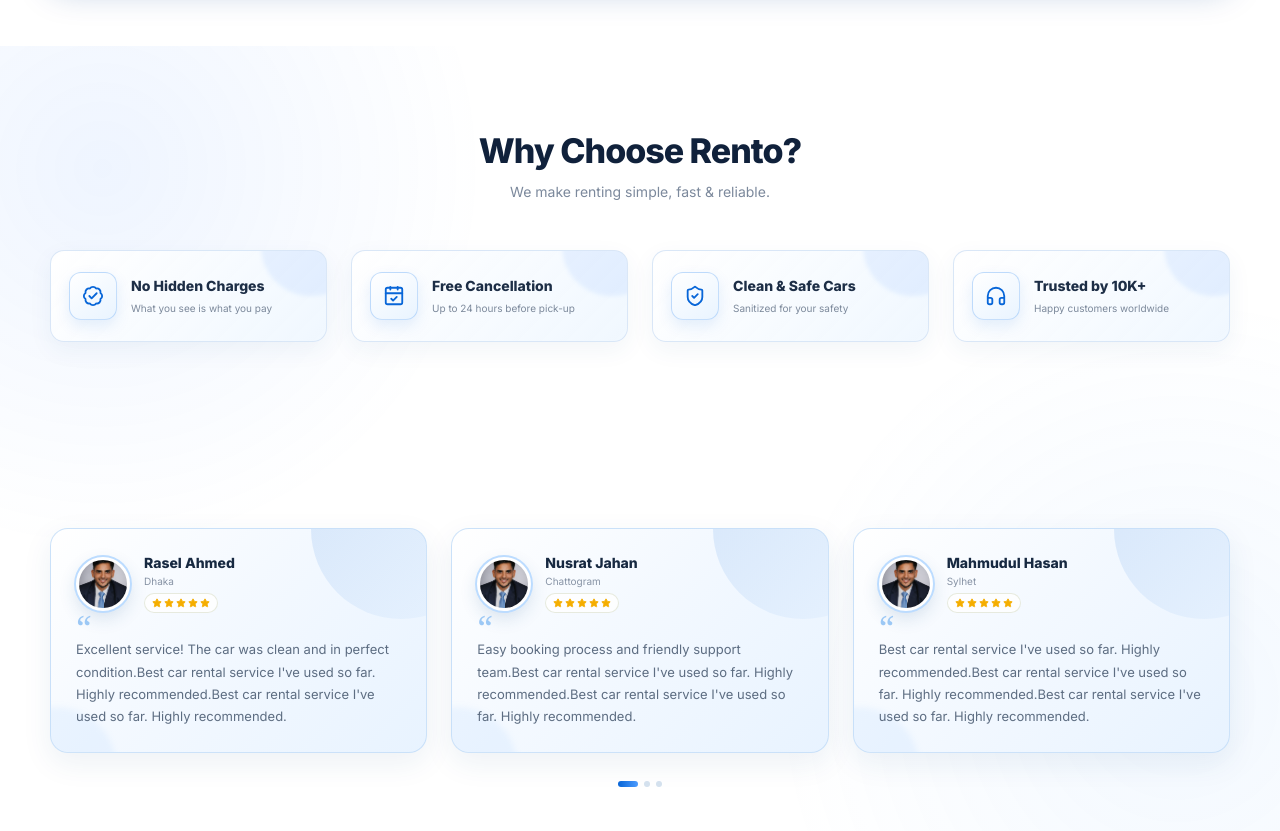
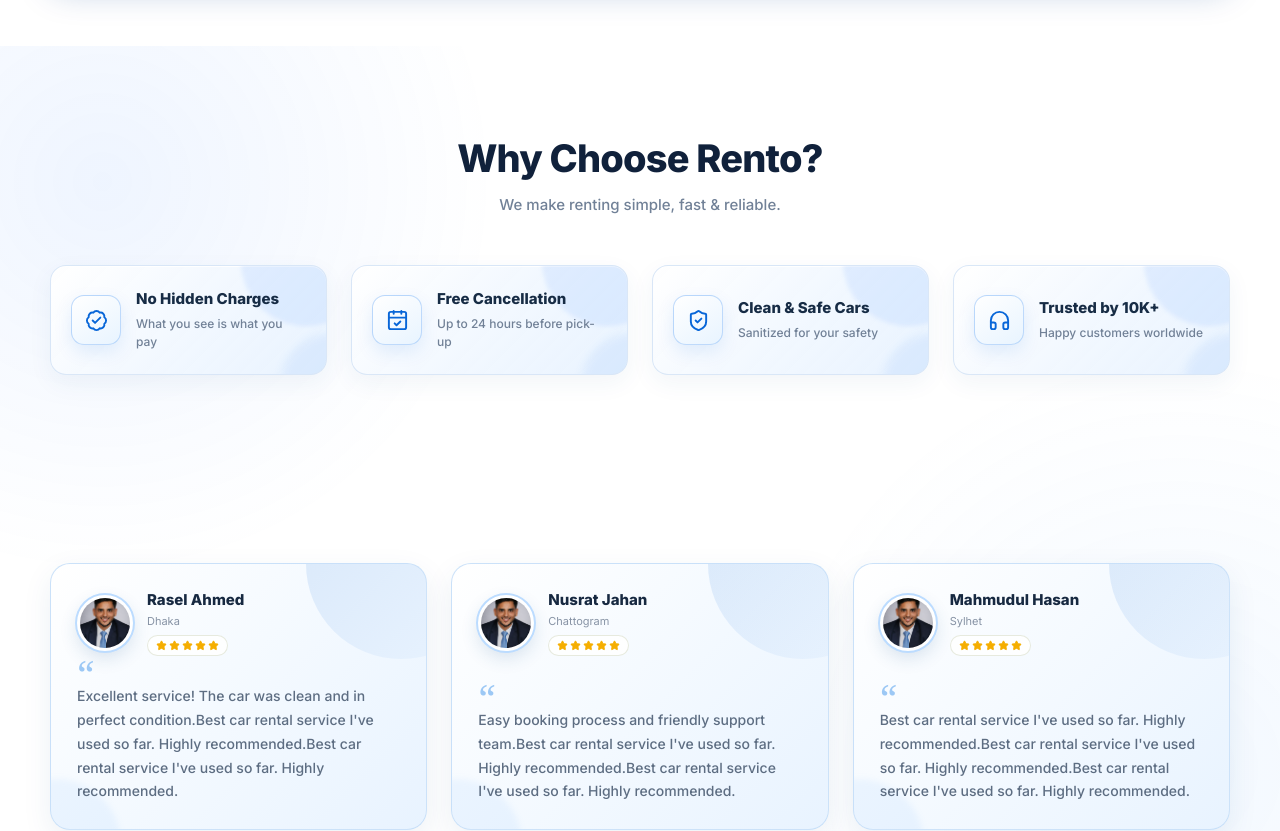
Before and after one commit to neerajkumarroy/rento, a React (Vite) app: page / in a window 1280 px wide. Shown: the part 1540-2371 px from the top of the page. Built offline with nearby package versions, Linux system fonts and the light colour scheme.

Commit message:
set whaychoose us

```diff
--- a/src/components/WhyChoose/WhyChoose.css
+++ b/src/components/WhyChoose/WhyChoose.css
@@ -1,11 +1,11 @@
 /* =========================================================
-   WHY CHOOSE RENTO - MODERN VERSION
+   WHY CHOOSE RENTO - MODERN & RESPONSIVE
 ========================================================= */
 
 .why-choose-section {
   position: relative;
   width: 100%;
-  padding: 85px 0 75px;
+  padding: 90px 0 85px;
   overflow: hidden;
 
   background:
@@ -27,15 +27,19 @@
   z-index: 2;
 
   width: calc(100% - 100px);
-  margin: 0 50px;
+  max-width: 1500px;
+
+  margin-left: auto;
+  margin-right: auto;
 }
 
 /* =========================================================
-   HEADING
+   HEADINGS
 ========================================================= */
 
 .why-choose-heading,
 .reviews-heading {
+  width: 100%;
   text-align: center;
 }
 
@@ -45,26 +49,26 @@
 
   color: #10213b;
 
-  font-size: 34px;
-  line-height: 1.15;
-
+  font-size: 38px;
+  line-height: 1.2;
   font-weight: 800;
 
-  letter-spacing: -1px;
+  letter-spacing: -0.8px;
 }
 
 .why-choose-heading p,
 .reviews-heading p {
-  margin: 11px 0 0;
+  margin: 12px 0 0;
 
-  color: #7c899c;
+  color: #718197;
 
-  font-size: 14px;
-  line-height: 1.5;
+  font-size: 15px;
+  line-height: 1.6;
+  font-weight: 500;
 }
 
 /* =========================================================
-   BENEFITS
+   BENEFITS GRID
 ========================================================= */
 
 .benefits-grid {
@@ -73,7 +77,7 @@
   margin-top: 48px;
 
   display: grid;
-  grid-template-columns: repeat(4, 1fr);
+  grid-template-columns: repeat(4, minmax(0, 1fr));
 
   gap: 24px;
 }
@@ -85,28 +89,31 @@
 .benefit-item {
   position: relative;
 
-  min-height: 92px;
+  min-width: 0;
+  min-height: 110px;
 
-  padding: 18px;
+  padding: 20px;
 
   display: flex;
   align-items: center;
 
-  gap: 14px;
+  gap: 15px;
 
   overflow: hidden;
 
   border: 1px solid rgba(214, 229, 247, 0.9);
-
-  border-radius: 14px;
+  border-radius: 16px;
 
   background: linear-gradient(
     135deg,
-    rgba(255, 255, 255, 0.98),
-    rgba(239, 247, 255, 0.92)
+    rgba(255, 255, 255, 0.98) 0%,
+    rgba(242, 248, 255, 0.96) 50%,
+    rgba(231, 242, 255, 0.92) 100%
   );
 
-  box-shadow: 0 8px 25px rgba(38, 87, 137, 0.06);
+  box-shadow:
+    0 8px 25px rgba(38, 87, 137, 0.06),
+    inset 0 1px 0 rgba(255, 255, 255, 0.9);
 
   transition:
     transform 0.3s ease,
@@ -114,9 +121,31 @@
     border-color 0.3s ease;
 }
 
-/* subtle light */
+/* Background glow */
 
 .benefit-item::before {
+  content: "";
+
+  position: absolute;
+
+  width: 130px;
+  height: 130px;
+
+  top: -70px;
+  right: -45px;
+
+  border-radius: 50%;
+
+  background: rgba(77, 148, 255, 0.11);
+
+  filter: blur(2px);
+
+  pointer-events: none;
+}
+
+/* Bottom glow */
+
+.benefit-item::after {
   content: "";
 
   position: absolute;
@@ -124,22 +153,28 @@
   width: 100px;
   height: 100px;
 
-  top: -55px;
-  right: -35px;
+  right: -55px;
+  bottom: -60px;
 
   border-radius: 50%;
 
-  background: rgba(77, 148, 255, 0.1);
+  background: rgba(45, 132, 239, 0.08);
 
-  filter: blur(2px);
+  filter: blur(4px);
+
+  pointer-events: none;
 }
 
+/* Hover */
+
 .benefit-item:hover {
-  transform: translateY(-5px);
+  transform: translateY(-6px);
 
-  border-color: #c8ddf7;
+  border-color: rgba(84, 155, 225, 0.55);
 
-  box-shadow: 0 16px 35px rgba(25, 92, 170, 0.12);
+  box-shadow:
+    0 18px 40px rgba(25, 92, 170, 0.12),
+    0 5px 15px rgba(25, 92, 170, 0.06);
 }
 
 /* =========================================================
@@ -150,10 +185,10 @@
   position: relative;
   z-index: 2;
 
-  width: 48px;
-  height: 48px;
+  width: 50px;
+  height: 50px;
 
-  flex-shrink: 0;
+  flex: 0 0 50px;
 
   display: flex;
   align-items: center;
@@ -161,18 +196,28 @@
 
   color: #0866d8;
 
-  border: 1px solid rgba(132, 184, 247, 0.45);
+  border: 1px solid rgba(132, 184, 247, 0.5);
 
-  border-radius: 12px;
+  border-radius: 13px;
 
-  background: linear-gradient(145deg, #ffffff 0%, #e9f4ff 100%);
+  background: linear-gradient(145deg, #ffffff 0%, #e8f4ff 100%);
 
-  box-shadow: 0 6px 15px rgba(8, 102, 216, 0.1);
+  box-shadow: 0 7px 18px rgba(8, 102, 216, 0.1);
+
+  transition:
+    transform 0.3s ease,
+    box-shadow 0.3s ease;
 }
 
 .benefit-icon svg {
-  width: 22px;
-  height: 22px;
+  width: 23px;
+  height: 23px;
+}
+
+.benefit-item:hover .benefit-icon {
+  transform: scale(1.06);
+
+  box-shadow: 0 10px 24px rgba(8, 102, 216, 0.16);
 }
 
 /* =========================================================
@@ -184,30 +229,36 @@
   z-index: 2;
 
   min-width: 0;
+
+  flex: 1;
 }
 
 .benefit-content h3 {
   margin: 0;
 
-  color: #1d2e46;
+  color: #172c45;
 
-  font-size: 14px;
-  line-height: 1.3;
+  font-size: 15px;
+  line-height: 1.35;
 
-  font-weight: 750;
+  font-weight: 800;
+
+  word-break: normal;
 }
 
 .benefit-content p {
   margin: 6px 0 0;
 
-  color: #7c899b;
+  color: #718197;
 
-  font-size: 10px;
-  line-height: 1.4;
+  font-size: 12px;
+  line-height: 1.5;
+
+  font-weight: 500;
 }
 
 /* =========================================================
-   REVIEWS SECTION
+   REVIEWS
 ========================================================= */
 
 .reviews-section {
@@ -223,11 +274,11 @@
 .reviews-grid {
   width: 100%;
 
-  margin-top: 36px;
+  margin-top: 38px;
 
   display: grid;
 
-  grid-template-columns: repeat(3, 1fr);
+  grid-template-columns: repeat(3, minmax(0, 1fr));
 
   gap: 24px;
 
@@ -235,15 +286,16 @@
 }
 
 /* =========================================================
-   MODERN REVIEW CARD
+   REVIEW CARD
 ========================================================= */
 
 .review-card {
   position: relative;
 
-  min-height: 215px;
+  min-width: 0;
+  min-height: 225px;
 
-  padding: 25px;
+  padding: 26px;
 
   display: flex;
   flex-direction: column;
@@ -252,12 +304,9 @@
 
   border: 1px solid rgba(190, 218, 247, 0.75);
 
-  border-radius: 18px;
+  border-radius: 20px;
 
-  /*
-     Main modern gradient
-  */
-  background: linear-gradient(135deg, #ffffff 0%, #f4f9ff 42%, #e8f3ff 100%);
+  background: linear-gradient(135deg, #ffffff 0%, #f5faff 45%, #e8f3ff 100%);
 
   box-shadow: 0 10px 30px rgba(30, 80, 130, 0.08);
 
@@ -267,20 +316,18 @@
     border-color 0.35s ease;
 }
 
-/* =========================================================
-   CARD DECORATIVE GRADIENT
-========================================================= */
+/* Decorative glow */
 
 .review-card::before {
   content: "";
 
   position: absolute;
 
-  width: 180px;
-  height: 180px;
+  width: 190px;
+  height: 190px;
 
-  top: -90px;
-  right: -65px;
+  top: -95px;
+  right: -70px;
 
   border-radius: 50%;
 
@@ -293,18 +340,16 @@
   pointer-events: none;
 }
 
-/* second decorative glow */
-
 .review-card::after {
   content: "";
 
   position: absolute;
 
-  width: 120px;
-  height: 120px;
+  width: 130px;
+  height: 130px;
 
-  bottom: -75px;
-  left: -55px;
+  bottom: -80px;
+  left: -60px;
 
   border-radius: 50%;
 
@@ -315,9 +360,7 @@
   pointer-events: none;
 }
 
-/* =========================================================
-   HOVER
-========================================================= */
+/* Hover */
 
 .review-card:hover {
   transform: translateY(-7px);
@@ -339,17 +382,19 @@
   align-items: center;
 
   gap: 14px;
+
+  min-width: 0;
 }
 
 /* =========================================================
-   CUSTOMER IMAGE
+   AVATAR
 ========================================================= */
 
 .review-avatar {
-  width: 54px;
-  height: 54px;
+  width: 56px;
+  height: 56px;
 
-  flex-shrink: 0;
+  flex: 0 0 56px;
 
   object-fit: cover;
 
@@ -357,9 +402,6 @@
 
   background: #ffffff;
 
-  /*
-     Modern image ring
-  */
   border: 3px solid #ffffff;
 
   box-shadow:
@@ -380,11 +422,12 @@
 
   color: #172941;
 
-  font-size: 14px;
+  font-size: 15px;
+  line-height: 1.3;
 
-  line-height: 1.25;
+  font-weight: 800;
 
-  font-weight: 750;
+  overflow-wrap: break-word;
 }
 
 .review-user span {
@@ -394,21 +437,20 @@
 
   color: #8793a5;
 
-  font-size: 10px;
-
-  line-height: 1.2;
+  font-size: 11px;
+  line-height: 1.3;
 }
 
 /* =========================================================
-   STAR RATING
+   STARS
 ========================================================= */
 
 .review-stars {
   width: fit-content;
 
-  margin-top: 6px;
+  margin-top: 7px;
 
-  padding: 4px 7px;
+  padding: 4px 8px;
 
   display: flex;
   align-items: center;
@@ -419,14 +461,14 @@
 
   color: #f5ae00;
 
-  background: rgba(255, 255, 255, 0.8);
+  background: rgba(255, 255, 255, 0.82);
 
   border: 1px solid rgba(229, 232, 219, 0.9);
 }
 
 .review-stars svg {
-  width: 10px;
-  height: 10px;
+  width: 11px;
+  height: 11px;
 }
 
 /* =========================================================
@@ -439,34 +481,32 @@
 
   margin: auto 0 0;
 
-  padding-top: 25px;
+  padding-top: 28px;
 
   color: #5d6d82;
 
-  font-size: 13px;
+  font-size: 14px;
 
   line-height: 1.7;
 
-  font-weight: 400;
+  font-weight: 500;
 }
 
-/* =========================================================
-   QUOTE DECORATION
-========================================================= */
+/* Quote */
 
 .review-card .review-text::before {
   content: "“";
 
   position: absolute;
 
-  top: -3px;
+  top: -2px;
   left: 0;
 
   color: #9cc8f5;
 
   font-family: Georgia, serif;
 
-  font-size: 34px;
+  font-size: 38px;
 
   line-height: 1;
 }
@@ -482,12 +522,12 @@
   align-items: center;
   justify-content: center;
 
-  gap: 6px;
+  gap: 7px;
 }
 
 .review-dot {
-  width: 6px;
-  height: 6px;
+  width: 7px;
+  height: 7px;
 
   border-radius: 50%;
 
@@ -497,8 +537,8 @@
 }
 
 .review-dot.active {
-  width: 20px;
-  height: 6px;
+  width: 22px;
+  height: 7px;
 
   border-radius: 10px;
 
@@ -511,8 +551,7 @@
 
 @media (min-width: 1400px) {
   .why-choose-section {
-    padding-top: 95px;
-    padding-bottom: 85px;
+    padding: 100px 0 90px;
   }
 
   .why-choose-heading h2,
@@ -522,19 +561,125 @@
 
   .why-choose-heading p,
   .reviews-heading p {
-    font-size: 15px;
+    font-size: 16px;
   }
 
   .benefits-grid {
     margin-top: 52px;
-
     gap: 28px;
   }
 
   .benefit-item {
-    min-height: 100px;
+    min-height: 115px;
+    padding: 22px;
+  }
 
-    padding: 20px;
+  .benefit-content h3 {
+    font-size: 16px;
+  }
+
+  .benefit-content p {
+    font-size: 13px;
+  }
+
+  .reviews-section {
+    margin-top: 100px;
+  }
+
+  .review-card {
+    min-height: 240px;
+    padding: 29px;
+  }
+
+  .review-avatar {
+    width: 60px;
+    height: 60px;
+    flex-basis: 60px;
+  }
+
+  .review-user h3 {
+    font-size: 16px;
+  }
+
+  .review-text {
+    font-size: 15px;
+  }
+}
+
+/* =========================================================
+   LAPTOP
+========================================================= */
+
+@media (max-width: 1200px) {
+  .why-choose-container {
+    width: calc(100% - 80px);
+  }
+
+  .benefits-grid {
+    gap: 18px;
+  }
+
+  .benefit-item {
+    padding: 17px;
+  }
+
+  .benefit-content h3 {
+    font-size: 14px;
+  }
+
+  .benefit-content p {
+    font-size: 11px;
+  }
+
+  .reviews-grid {
+    gap: 18px;
+  }
+}
+
+/* =========================================================
+   TABLET
+========================================================= */
+
+@media (max-width: 900px) {
+  .why-choose-section {
+    padding: 70px 0 65px;
+  }
+
+  .why-choose-container {
+    width: calc(100% - 60px);
+  }
+
+  .why-choose-heading h2,
+  .reviews-heading h2 {
+    font-size: 32px;
+  }
+
+  .why-choose-heading p,
+  .reviews-heading p {
+    font-size: 14px;
+  }
+
+  /* 2 benefit cards */
+
+  .benefits-grid {
+    grid-template-columns: repeat(2, minmax(0, 1fr));
+
+    gap: 18px;
+
+    margin-top: 38px;
+  }
+
+  .benefit-item {
+    min-height: 105px;
+
+    padding: 18px;
+  }
+
+  .benefit-icon {
+    width: 46px;
+    height: 46px;
+
+    flex-basis: 46px;
   }
 
   .benefit-content h3 {
@@ -542,94 +687,46 @@
   }
 
   .benefit-content p {
-    font-size: 11px;
+    font-size: 12px;
   }
 
+  /* Reviews */
+
   .reviews-section {
-    margin-top: 100px;
+    margin-top: 75px;
+  }
+
+  .reviews-grid {
+    grid-template-columns: repeat(2, minmax(0, 1fr));
+
+    gap: 18px;
+
+    margin-top: 32px;
   }
 
   .review-card {
-    min-height: 230px;
+    min-height: 215px;
 
-    padding: 28px;
+    padding: 22px;
   }
 
   .review-avatar {
-    width: 58px;
-    height: 58px;
+    width: 50px;
+    height: 50px;
+
+    flex-basis: 50px;
   }
 
   .review-user h3 {
-    font-size: 15px;
+    font-size: 14px;
+  }
+
+  .review-user span {
+    font-size: 10px;
   }
 
   .review-text {
-    font-size: 14px;
-  }
-}
-
-/* =========================================================
-   TABLET
-========================================================= */
-
-@media (max-width: 1000px) {
-  .why-choose-container {
-    width: calc(100% - 100px);
-    margin: 0 50px;
-  }
-
-  .why-choose-section {
-    padding: 65px 0 55px;
-  }
-
-  .why-choose-heading h2,
-  .reviews-heading h2 {
-    font-size: 30px;
-  }
-
-  .why-choose-heading p,
-  .reviews-heading p {
     font-size: 12px;
-  }
-
-  .benefits-grid {
-    grid-template-columns: repeat(2, 1fr);
-
-    gap: 18px;
-
-    margin-top: 38px;
-  }
-
-  .benefit-item {
-    min-height: 88px;
-  }
-
-  .reviews-section {
-    margin-top: 70px;
-  }
-
-  .reviews-grid {
-    gap: 16px;
-  }
-
-  .review-card {
-    min-height: 195px;
-
-    padding: 21px;
-  }
-
-  .review-avatar {
-    width: 48px;
-    height: 48px;
-  }
-
-  .review-user h3 {
-    font-size: 12px;
-  }
-
-  .review-text {
-    font-size: 11px;
   }
 }
 
@@ -639,51 +736,78 @@
 
 @media (max-width: 700px) {
   .why-choose-section {
-    padding: 55px 0 45px;
+    width: 100%;
+
+    padding: 55px 0 55px;
   }
 
   .why-choose-container {
     width: calc(100% - 30px);
-    margin: 0 15px;
+
+    margin-left: auto;
+    margin-right: auto;
   }
 
-  /* Heading */
+  /* =======================================================
+     HEADING
+  ======================================================= */
+
+  .why-choose-heading,
+  .reviews-heading {
+    width: 100%;
+
+    padding: 0 5px;
+  }
 
   .why-choose-heading h2,
   .reviews-heading h2 {
-    font-size: 30px;
+    font-size: 28px;
 
-    letter-spacing: -0.6px;
+    line-height: 1.25;
+
+    letter-spacing: -0.5px;
   }
 
   .why-choose-heading p,
   .reviews-heading p {
-    font-size: 15px;
+    margin-top: 9px;
+
+    font-size: 13px;
+
+    line-height: 1.6;
   }
 
-  /* Benefits */
+  /* =======================================================
+     BENEFITS
+  ======================================================= */
 
   .benefits-grid {
     grid-template-columns: 1fr 1fr;
 
-    gap: 15px;
+    gap: 12px;
 
-    margin-top: 32px;
+    margin-top: 30px;
   }
 
   .benefit-item {
-    min-height: 92px;
+    width: 100%;
 
-    padding: 14px;
+    min-height: 105px;
 
-    gap: 9px;
+    padding: 15px;
 
-    border-radius: 13px;
+    gap: 10px;
+
+    align-items: center;
+
+    border-radius: 15px;
   }
 
   .benefit-icon {
-    width: 38px;
-    height: 38px;
+    width: 40px;
+    height: 40px;
+
+    flex: 0 0 40px;
 
     border-radius: 10px;
   }
@@ -694,87 +818,240 @@
   }
 
   .benefit-content h3 {
-    font-size: 15px;
+    font-size: 13px;
+
+    line-height: 1.35;
   }
 
   .benefit-content p {
     margin-top: 4px;
 
+    font-size: 11px;
+
+    line-height: 1.45;
+  }
+
+  /* =======================================================
+     REVIEWS
+  ======================================================= */
+
+  .reviews-section {
+    margin-top: 60px;
+  }
+
+  .reviews-grid {
+    grid-template-columns: 1fr;
+
+    gap: 14px;
+
+    margin-top: 28px;
+  }
+
+  .review-card {
+    width: 100%;
+
+    min-height: 205px;
+
+    padding: 20px;
+
+    border-radius: 17px;
+  }
+
+  .review-top {
+    gap: 12px;
+  }
+
+  .review-avatar {
+    width: 50px;
+    height: 50px;
+
+    flex: 0 0 50px;
+  }
+
+  .review-user h3 {
+    font-size: 15px;
+
+    line-height: 1.3;
+  }
+
+  .review-user span {
+    margin-top: 4px;
+
+    font-size: 11px;
+  }
+
+  .review-stars {
+    margin-top: 6px;
+
+    padding: 4px 7px;
+  }
+
+  .review-stars svg {
+    width: 10px;
+    height: 10px;
+  }
+
+  .review-text {
+    padding-top: 25px;
+
     font-size: 13px;
+
+    line-height: 1.65;
+  }
+
+  .review-card .review-text::before {
+    font-size: 34px;
+  }
+
+  .review-dots {
+    margin-top: 24px;
+  }
+}
+
+/* =========================================================
+   SMALL MOBILE - 480px
+========================================================= */
+
+@media (max-width: 480px) {
+  .why-choose-section {
+    padding: 48px 0 48px;
+  }
+
+  .why-choose-container {
+    width: calc(100% - 24px);
+
+    margin-left: auto;
+    margin-right: auto;
+  }
+
+  /* Heading */
+
+  .why-choose-heading h2,
+  .reviews-heading h2 {
+    font-size: 25px;
+  }
+
+  .why-choose-heading p,
+  .reviews-heading p {
+    font-size: 12px;
+
+    line-height: 1.55;
+  }
+
+  /* Benefits */
+
+  .benefits-grid {
+    grid-template-columns: 1fr;
+
+    gap: 12px;
+
+    margin-top: 25px;
+  }
+
+  .benefit-item {
+    min-height: 88px;
+
+    padding: 14px 15px;
+  }
+
+  .benefit-icon {
+    width: 42px;
+    height: 42px;
+
+    flex-basis: 42px;
+  }
+
+  .benefit-icon svg {
+    width: 18px;
+    height: 18px;
+  }
+
+  .benefit-content h3 {
+    font-size: 14px;
+  }
+
+  .benefit-content p {
+    font-size: 11px;
   }
 
   /* Reviews */
 
   .reviews-section {
-    margin-top: -20px;
+    margin-top: 50px;
   }
 
   .reviews-grid {
-    grid-template-columns: 1fr;
+    gap: 12px;
 
-    gap: 15px;
-
-    margin-top: 28px;
+    margin-top: 24px;
   }
 
   .review-card {
-    min-height: 205px;
+    min-height: 195px;
 
-    padding: 21px;
+    padding: 18px;
 
-    border-radius: 17px;
+    border-radius: 16px;
   }
 
   .review-avatar {
-    width: 50px;
-    height: 50px;
+    width: 47px;
+    height: 47px;
+
+    flex-basis: 47px;
   }
 
   .review-user h3 {
-    font-size: 15px;
+    font-size: 14px;
   }
 
   .review-user span {
-    font-size: 15px;
+    font-size: 10px;
   }
 
   .review-text {
     padding-top: 23px;
 
-    font-size: 13px;
+    font-size: 12px;
 
-    line-height: 1.65;
+    line-height: 1.6;
   }
 }
 
 /* =========================================================
-   SMALL MOBILE
+   VERY SMALL MOBILE - 360px
 ========================================================= */
 
-@media (max-width: 420px) {
+@media (max-width: 360px) {
   .why-choose-container {
-    width: calc(100% - 24px);
-    margin: 0 12px;
+    width: calc(100% - 20px);
   }
 
   .why-choose-heading h2,
   .reviews-heading h2 {
-    font-size: 24px;
+    font-size: 23px;
+  }
+
+  .why-choose-heading p,
+  .reviews-heading p {
+    font-size: 11px;
   }
 
   .benefits-grid {
-    gap: 12px;
+    gap: 10px;
   }
 
   .benefit-item {
-    min-height: 88px;
+    min-height: 82px;
 
     padding: 12px;
   }
 
   .benefit-icon {
-    width: 34px;
-    height: 34px;
+    width: 38px;
+    height: 38px;
+
+    flex-basis: 38px;
   }
 
   .benefit-icon svg {
@@ -783,22 +1060,28 @@
   }
 
   .benefit-content h3 {
-    font-size: 113px;
+    font-size: 13px;
   }
 
   .benefit-content p {
-    font-size: 7px;
+    font-size: 10px;
   }
 
   .review-card {
-    min-height: 195px;
+    min-height: 185px;
 
-    padding: 18px;
+    padding: 16px;
   }
 
   .review-avatar {
-    width: 47px;
-    height: 47px;
+    width: 44px;
+    height: 44px;
+
+    flex-basis: 44px;
+  }
+
+  .review-user h3 {
+    font-size: 13px;
   }
 
   .review-text {
```
Also changed, not shown: src/components/Hero/Hero.css (+6 -6 lines).
